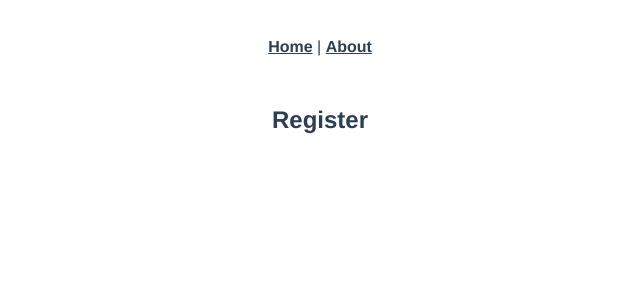
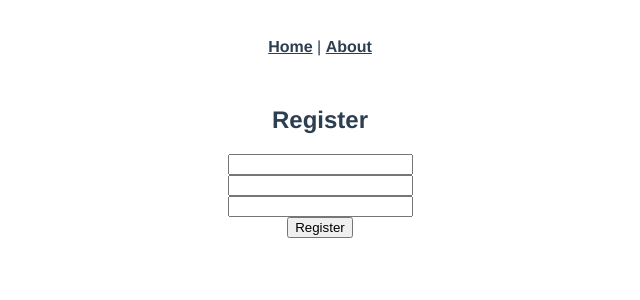
Before and after one commit to jordanhudgens/tiny-house-xchange-front-end, a Vue app: page /register in a window 1280 px wide. Shown: the top 300 px of the page, without its empty margins (320-960 px from the left). Built offline with nearby package versions, Linux system fonts and the light colour scheme.

Commit message:
Added registration axios call

```diff
--- a/src/components/Registration.vue
+++ b/src/components/Registration.vue
@@ -2,11 +2,27 @@
   <div>
     <h2>Register</h2>
 
-    <form @submit.prevent="submitRegistration"></form>
+    <form @submit.prevent="submitRegistration">
+      <div>
+        <input type="text" v-model="email">
+      </div>
+
+      <div>
+        <input type="password" v-model="password">
+      </div>
+
+      <div>
+        <input type="password" v-model="password_confirmation">
+      </div>
+
+      <button type="submit">Register</button>
+    </form>
   </div>
 </template>
 
 <script>
+import axios from 'axios';
+
 export default {
   name: 'Registration',
   data() {
@@ -18,7 +34,23 @@ export default {
   },
   methods: {
     submitRegistration() {
+      axios
+        .post("https://tiny-house-exchange-service.herokuapp.com/register_user",
+        {
+          user: {
+            email: this.email,
+            password: this.password,
+            password_confirmation: this.password_confirmation
+          }
+        })
+        .then(response => {
+          console.log('created successfully', response.data);
 
+          return response.data;
+        })
+        .catch(error => {
+          console.log(error);
+        })
     }
   }
 }
```
